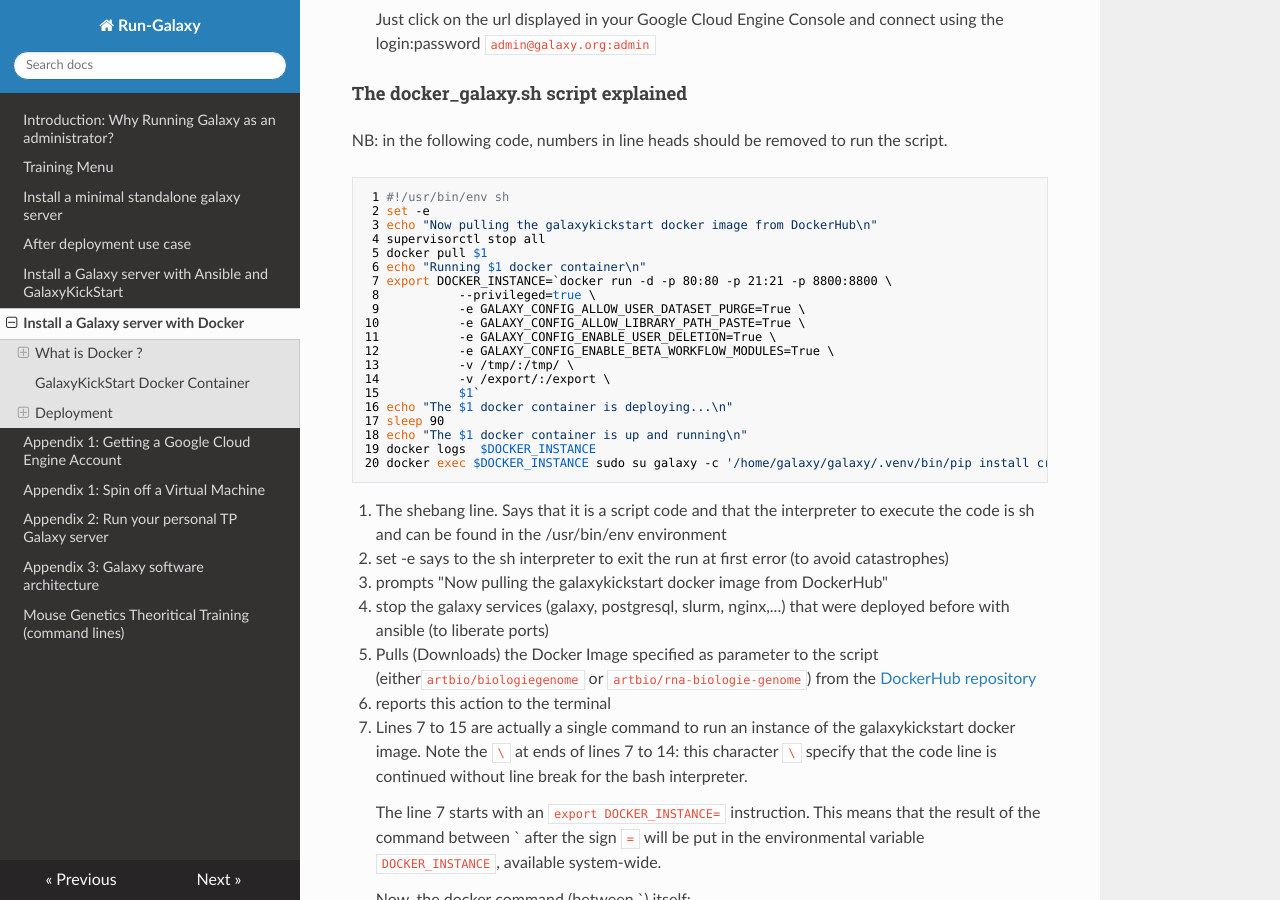
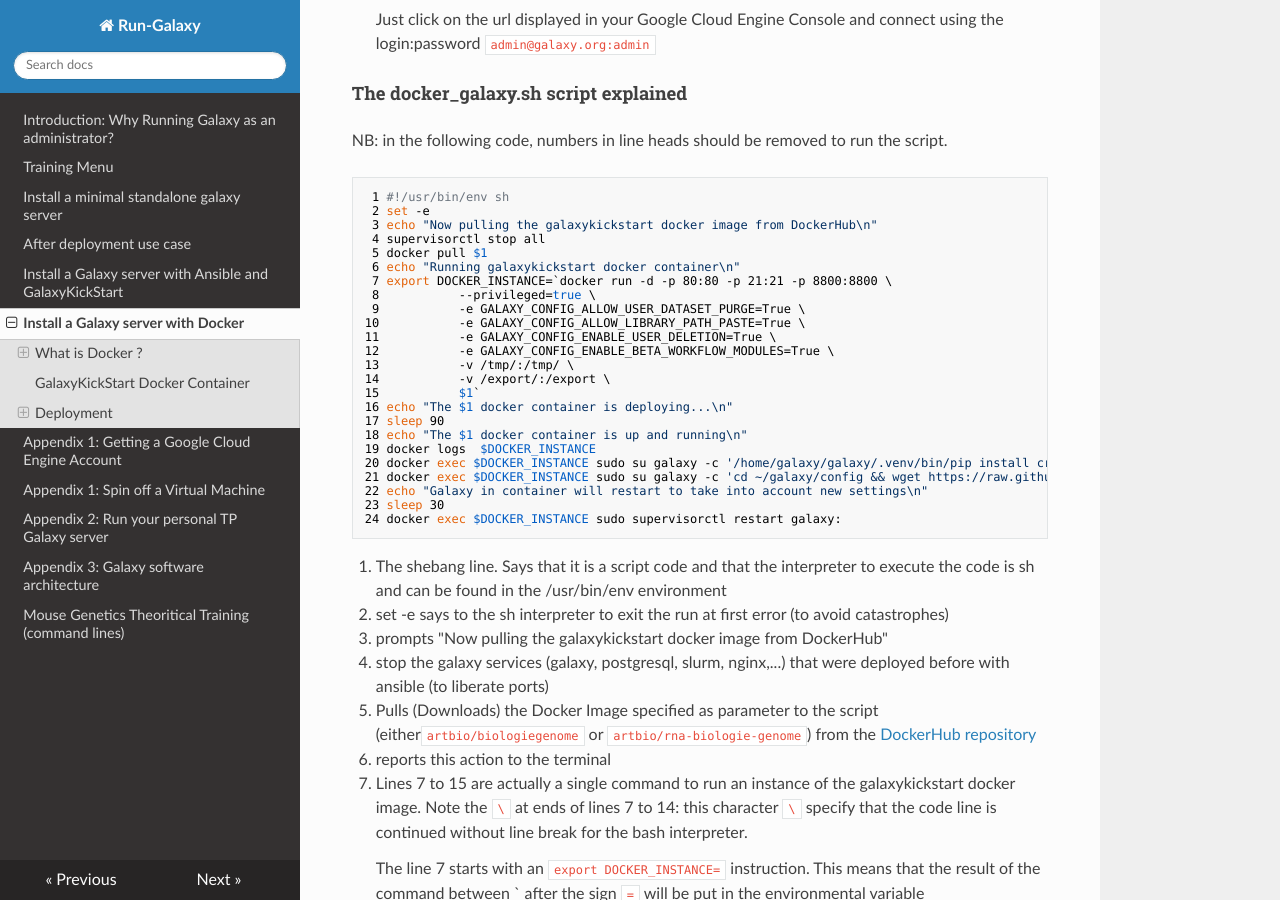
Before and after one commit to ARTbio/Run-Galaxy, an MkDocs documentation site: the page built from docs/Docker_GalaxyKickStart.md, in a window 1280 px wide and 900 px high, scrolled down 1613 px. Built offline with MkDocs 1.6.1, drawn with Linux system fonts in a browser that asks for light colours; nearby versions of some CDN libraries; old or Windows-style settings are respelled for this version of MkDocs; some of the changed text lies outside the part shown.

Commit message:
adapt documentation of Docker_GalaxyKickStart.md

````diff
--- a/docs/Docker_GalaxyKickStart.md
+++ b/docs/Docker_GalaxyKickStart.md
@@ -56,7 +56,7 @@
  3 echo "Now pulling the galaxykickstart docker image from DockerHub\n"
  4 supervisorctl stop all
  5 docker pull $1
- 6 echo "Running $1 docker container\n"
+ 6 echo "Running galaxykickstart docker container\n"
  7 export DOCKER_INSTANCE=`docker run -d -p 80:80 -p 21:21 -p 8800:8800 \
  8           --privileged=true \
  9           -e GALAXY_CONFIG_ALLOW_USER_DATASET_PURGE=True \
@@ -71,6 +71,10 @@
 18 echo "The $1 docker container is up and running\n"
 19 docker logs  $DOCKER_INSTANCE
 20 docker exec $DOCKER_INSTANCE sudo su galaxy -c '/home/galaxy/galaxy/.venv/bin/pip install cryptography==2.2.2'
+21 docker exec $DOCKER_INSTANCE sudo su galaxy -c 'cd ~/galaxy/config && wget https://raw.githubusercontent.com/ARTbio/Run-Galaxy/master/deployment_scripts/sanitize_whitelist.txt'
+22 echo "Galaxy in container will restart to take into account new settings\n"
+23 sleep 30
+24 docker exec $DOCKER_INSTANCE sudo supervisorctl restart galaxy:
 ```
 
 1. The shebang line. Says that it is a script code and that the interpreter to execute the
@@ -145,3 +149,5 @@
 20. This is just an update of the python package `cryptography` required for the galaxy server. You see
 here an example of how a user can interact with the docker container to adjust the services it
 is providing.
+21. another update of a configuration file for galaxy (job_conf.xml)
+24. Restart Galaxy inside the container to take the setting changes into consideration
````
